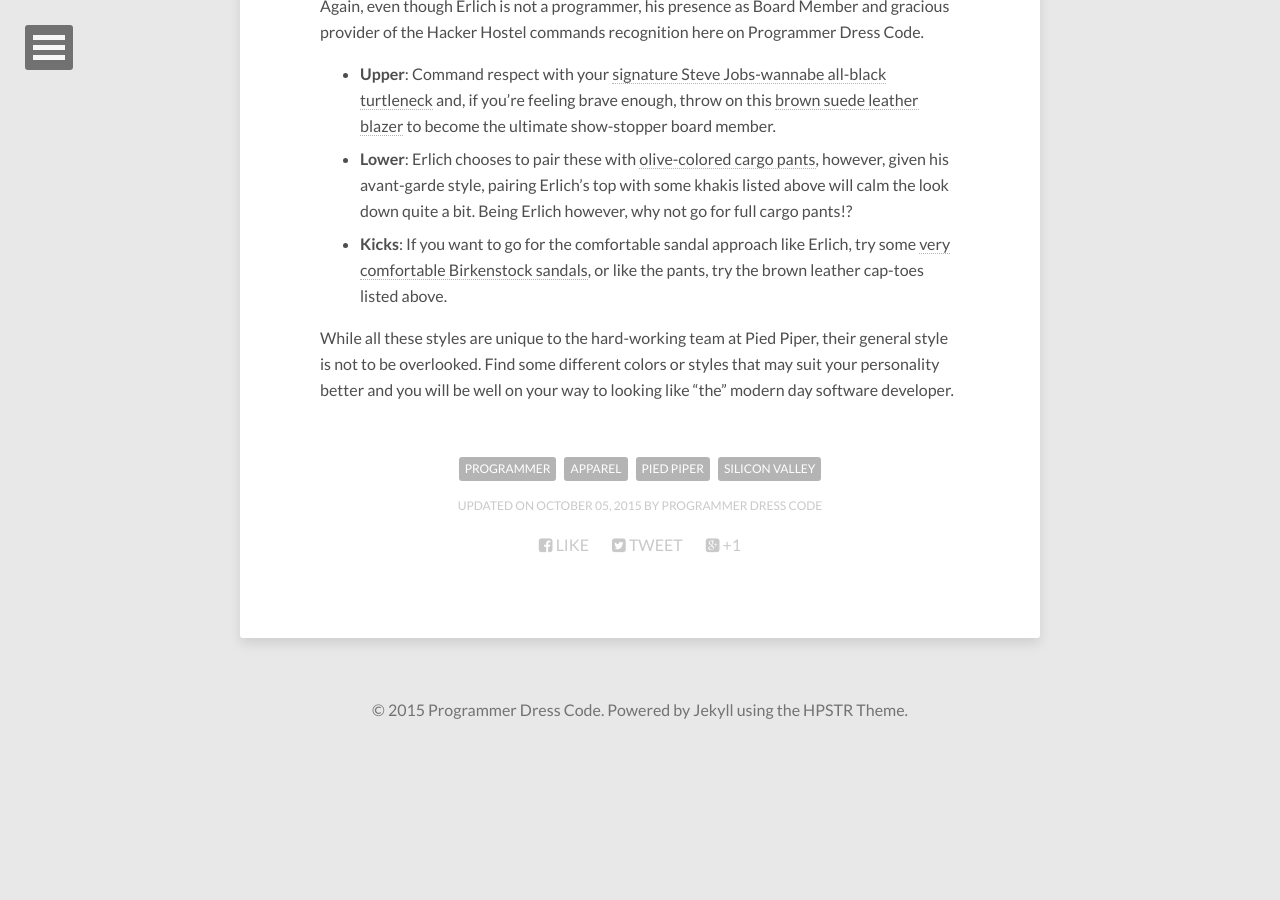
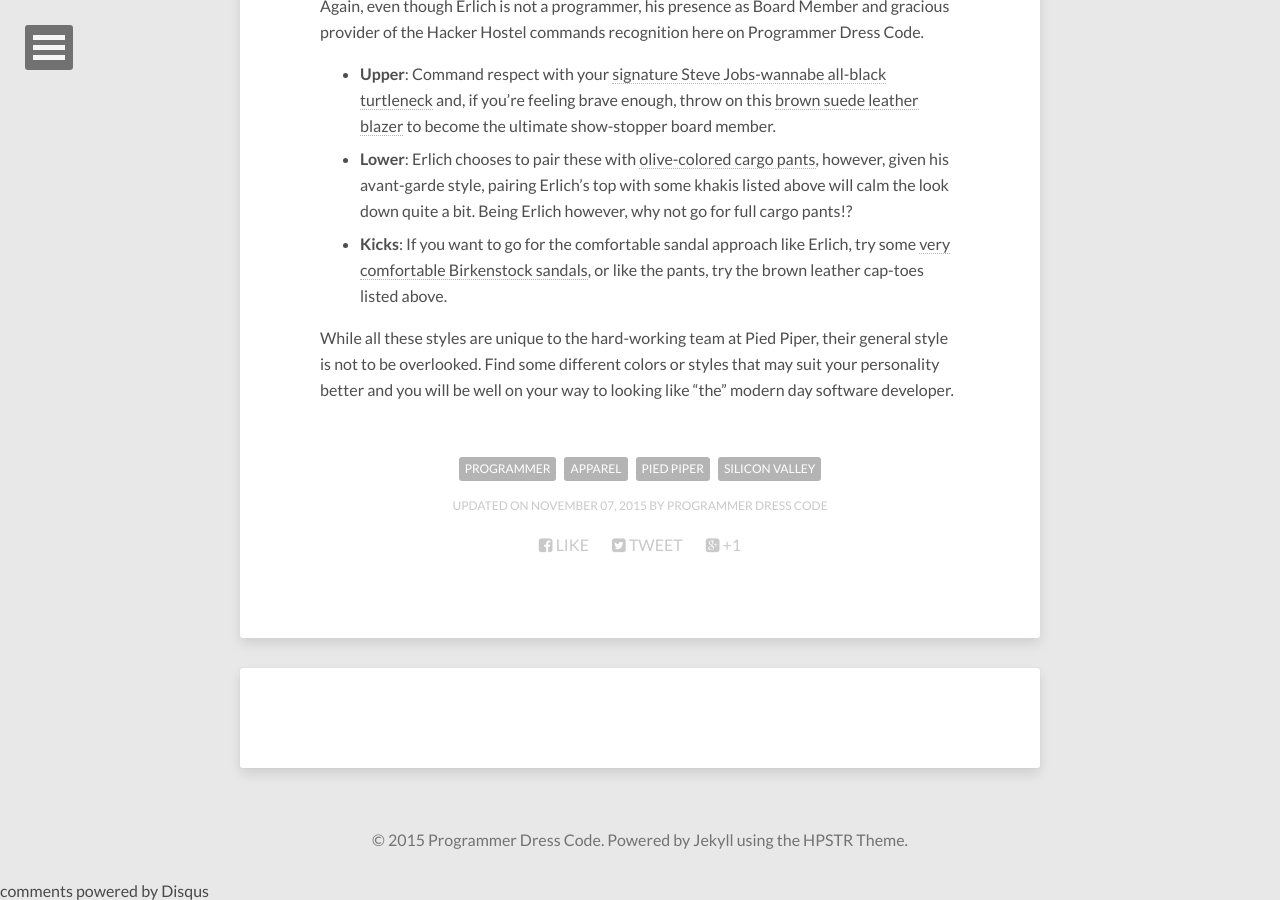
Before and after one commit to aioloto/pdresscode, a Jekyll site: the page built from _posts/2015-11-05-silicon-valley-wardrobe.md, in a window 1280 px wide and 900 px high, scrolled down 4158 px. Built offline with Jekyll 4.4.1, drawn with Linux system fonts in a browser that asks for light colours; nearby versions of some CDN libraries; comment, search, counter and statistics services are not loaded; before the commit the page ends 4909 px from its top, so only the background shows below that.

Commit message:
disqus adds

```diff
--- a/_config.yml
+++ b/_config.yml
@@ -1,6 +1,6 @@
 title:            Programmer Dress Code
 description:      Your source for interesting gadgets and style apparel to solidify your coveted identity as a programmer and software developer.
-# disqus_shortname: hpstrtheme
+disqus_shortname: programmerdresscode
 reading_time:     true
 words_per_minute: 200
 # Your site's domain goes here (eg: //mmistakes.github.io, http://mademistakes.com, etc)
--- a/_config_prod.yml
+++ b/_config_prod.yml
@@ -1,6 +1,6 @@
 title:            Programmer Dress Code
 description:      Your source for interesting gadgets and style apparel to solidify your coveted identity as a programmer and software developer.
-# disqus_shortname: hpstrtheme
+disqus_shortname: programmerdresscode
 reading_time:     true
 words_per_minute: 200
 # Your site's domain goes here (eg: //mmistakes.github.io, http://mademistakes.com, etc)
--- a/_posts/2015-11-05-silicon-valley-wardrobe.md
+++ b/_posts/2015-11-05-silicon-valley-wardrobe.md
@@ -2,8 +2,8 @@
 layout: post
 title: Present Like Pied Piper
 description: "A detailed look into the wardrobe of our favorite Silicon Valley characters at Pied Piper."
-comments: false
-modified: 2015-10-05
+comments: true
+modified: 2015-11-07
 tags: [Programmer, Apparel, Pied Piper, Silicon Valley]
 image:
   feature: silicon-valley/feature-image.jpg
```
